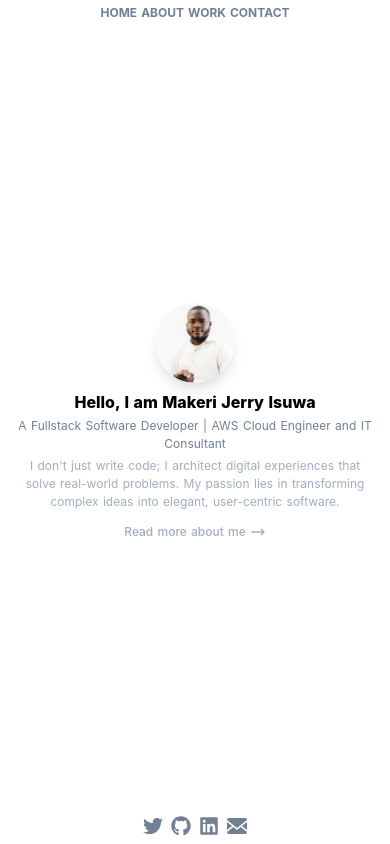
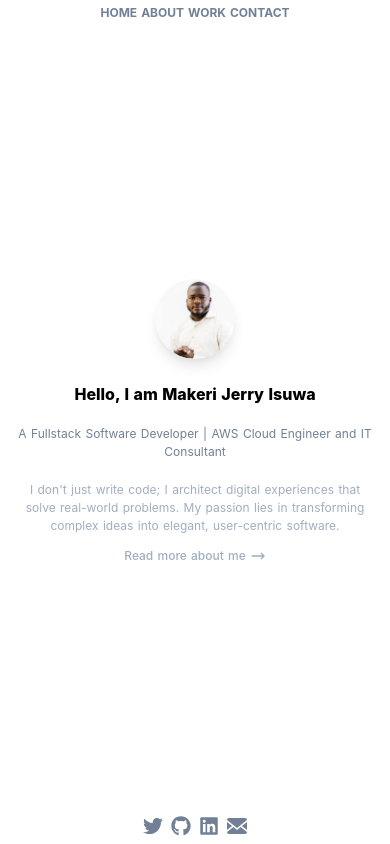
Before and after one commit to jerryisuwamakeri/portfolio-v1, a Nuxt app: page / in a window 390 px wide. Built offline with nearby package versions, Linux system fonts and the light colour scheme.

Commit message:
Add generous spacing between elements on mobile screens

```diff
--- a/pages/index.vue
+++ b/pages/index.vue
@@ -8,9 +8,9 @@
         <!-- <img class="w-40 h-40 rounded-full shadow" src="https://www.gravatar.com/avatar/708ff0173fd2695ef4ef92cbf98975c8?s=500"> -->
         <img class="object-cover object-center w-full h-full rounded-full shadow" src="/image.jpg" alt="Makeri Jerry Isuwa">
       </div>
-      <h3 class="text-base sm:text-xl md:text-2xl lg:text-4xl font-extrabold leading-snug break-words">Hello, I am Makeri Jerry Isuwa</h3>
-      <p class="text-xs sm:text-sm md:text-base lg:text-lg text-gray-600 mt-1 sm:mt-2 md:mt-3 break-words">A Fullstack Software Developer | AWS Cloud Engineer and IT Consultant</p>
-      <p class="text-xs sm:text-sm md:text-sm lg:text-base text-gray-500 mt-1 sm:mt-2 md:mt-3 px-1 break-words">I don't just write code; I architect digital experiences that solve real-world problems. My passion lies in transforming complex ideas into elegant, user-centric software.</p>
+      <h3 class="text-base sm:text-xl md:text-2xl lg:text-4xl font-extrabold leading-snug break-words mt-6 sm:mt-4">Hello, I am Makeri Jerry Isuwa</h3>
+      <p class="text-xs sm:text-sm md:text-base lg:text-lg text-gray-600 mt-5 sm:mt-3 md:mt-4 break-words">A Fullstack Software Developer | AWS Cloud Engineer and IT Consultant</p>
+      <p class="text-xs sm:text-sm md:text-sm lg:text-base text-gray-500 mt-5 sm:mt-3 md:mt-4 px-1 break-words">I don't just write code; I architect digital experiences that solve real-world problems. My passion lies in transforming complex ideas into elegant, user-centric software.</p>
       <nuxt-link class="text-xs sm:text-sm font-medium inline-flex items-center text-gray-500 mt-3 sm:mt-4 md:mt-6 hover:text-gray-700 transition-colors" :to="{ name: 'about'}">
         Read more about me
         <svg class="h-4 w-4 ml-1" fill="none" stroke-linecap="round" stroke-linejoin="round" stroke-width="2" viewBox="0 0 24 24" stroke="currentColor"><path d="M17 8l4 4m0 0l-4 4m4-4H3"></path></svg>
```
